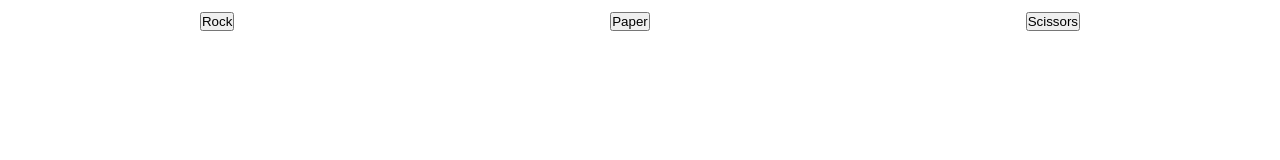
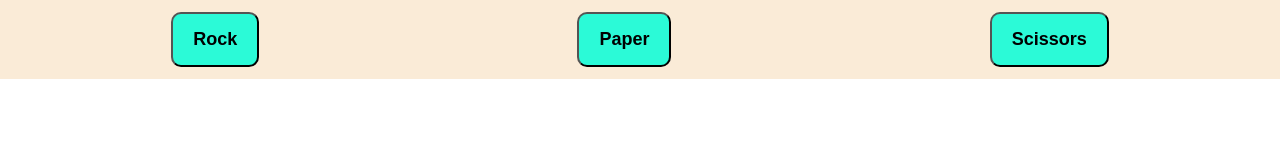
Before and after one commit to Lu1zLuna/rock-paper-scissors, a plain HTML site: page index.html in a window 1280 px wide. Drawn offline with Linux system fonts and the light colour scheme.

Commit message:
Add more styling

```diff
--- a/script.js
+++ b/script.js
@@ -51,7 +51,7 @@ function playGame() {
     // Plays a single round
     function playRound(humanChoice, computerChoice) {
 
-        const resultsContainer = document.querySelector("#container.results");
+        const resultsContainer = document.querySelector(".container#results");
 
         // Human wins the round
         if (
@@ -80,8 +80,9 @@ function playGame() {
         // In case of a tie, plays a new round
         else if (computerChoice == humanChoice) {
             const tieMessage = document.createElement("p");
-            tieMessage.textContent = "It's a tie! You both chose " + humanChoice + " for this round."
-                + "\nPlay again for a tie-break ;D";
+            tieMessage.textContent = "It's a tie! You both chose " +
+                humanChoice + " for this round." +
+                "\nPlay again for a tie-break ;D";
             resultsContainer.appendChild(tieMessage);
         }
 
@@ -119,15 +120,10 @@ function playGame() {
     }
 
     // Create buttons for player to interact with
-    const containerButton = document.querySelector("#buttons.container");
 
     const rockButton = document.querySelector("#rock");
     const paperButton = document.querySelector("#paper");
     const scissorsButton = document.querySelector("#scissors");
-
-    containerButton.appendChild(rockButton);
-    containerButton.appendChild(paperButton);
-    containerButton.appendChild(scissorsButton);
 
     rockButton.addEventListener("click", function () {
         computerSelection = getComputerChoice();
--- a/styles.css
+++ b/styles.css
@@ -17,4 +17,13 @@
     padding: 12px;
     justify-content: space-around;
     flex-grow: 1;
+    background-color: antiquewhite;
 }
+
+#rock, #paper, #scissors {
+    padding: 15px 20px;
+    background-color: rgb(43, 250, 215);
+    border-radius: 10px;
+    font-size: large;
+    font-weight: bold;
+}
```
